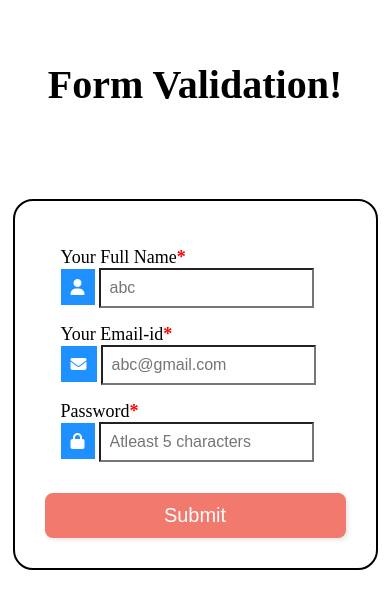
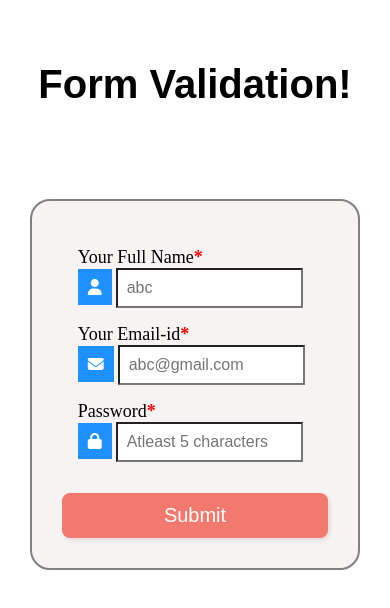
Before and after one commit to Kritiiguptaa/html-form_validation, a plain HTML site: page index.html in a window 390 px wide. Drawn offline with Linux system fonts and the light colour scheme.

Commit message:
Update styles.css

```diff
--- a/styles.css
+++ b/styles.css
@@ -10,17 +10,27 @@ h1,form{
     align-items: center;
     min-height: 20vh;
 }
+.heading-container{
+  /* height: 100px; */
+  background-color: #f2796e;
+  height: 290px;
+}
+form{
+  background-color: rgb(247, 243, 243);
+}
 h1{
   display: flex;
-  font-size: 2.5rem;
+  font-size: 2.9rem;
+  font-family: Arial, Helvetica, sans-serif;
+
 }
 /* Style the input container */
 .form-container {
   display: flex;
   width: 100%;
   margin-bottom: 15px;
+}
 
-}
 .label:after{
    content:'*';
    font-weight: bold;
@@ -49,8 +59,10 @@ h1{
 
 }
 form{
-    border:  2px solid black;
-    width: max-content;
+    border:  2px solid gray;
+    width: 30%;
+    min-width: 300px;
+    max-width: 450px;
     padding: 30px;
     border-radius: 20px;
     margin: 30px 0px;
@@ -60,6 +72,13 @@ form{
     display: flex;
     justify-content: center;
     align-items: center;
+}
+.error {
+  text-align: left;
+  word-wrap: break-word;
+  font-size: 14.5px;
+  margin-top: 5px;
+  color: red;
 }
 .submit{
     margin-top: 15px;
@@ -77,3 +96,29 @@ form{
   .form-group{
     margin: 1rem;
   }
+
+  @media(max-width:425px){
+    h1{
+      font-size: 2.5rem;
+    }
+
+  h1,form{
+    /* display: flex; */
+    justify-content: center;
+    align-items: center;
+    min-height: 20vh;
+}
+/* .form-container {
+  display: flex;
+  width: 100%;
+  margin-bottom: 15px;
+} */
+form{
+  border:  2px solid gray;
+  width: 84.8%;
+  height: 50%;
+  padding: 30px;
+  border-radius: 20px;
+  margin: 30px 0px;
+}
+}
```
